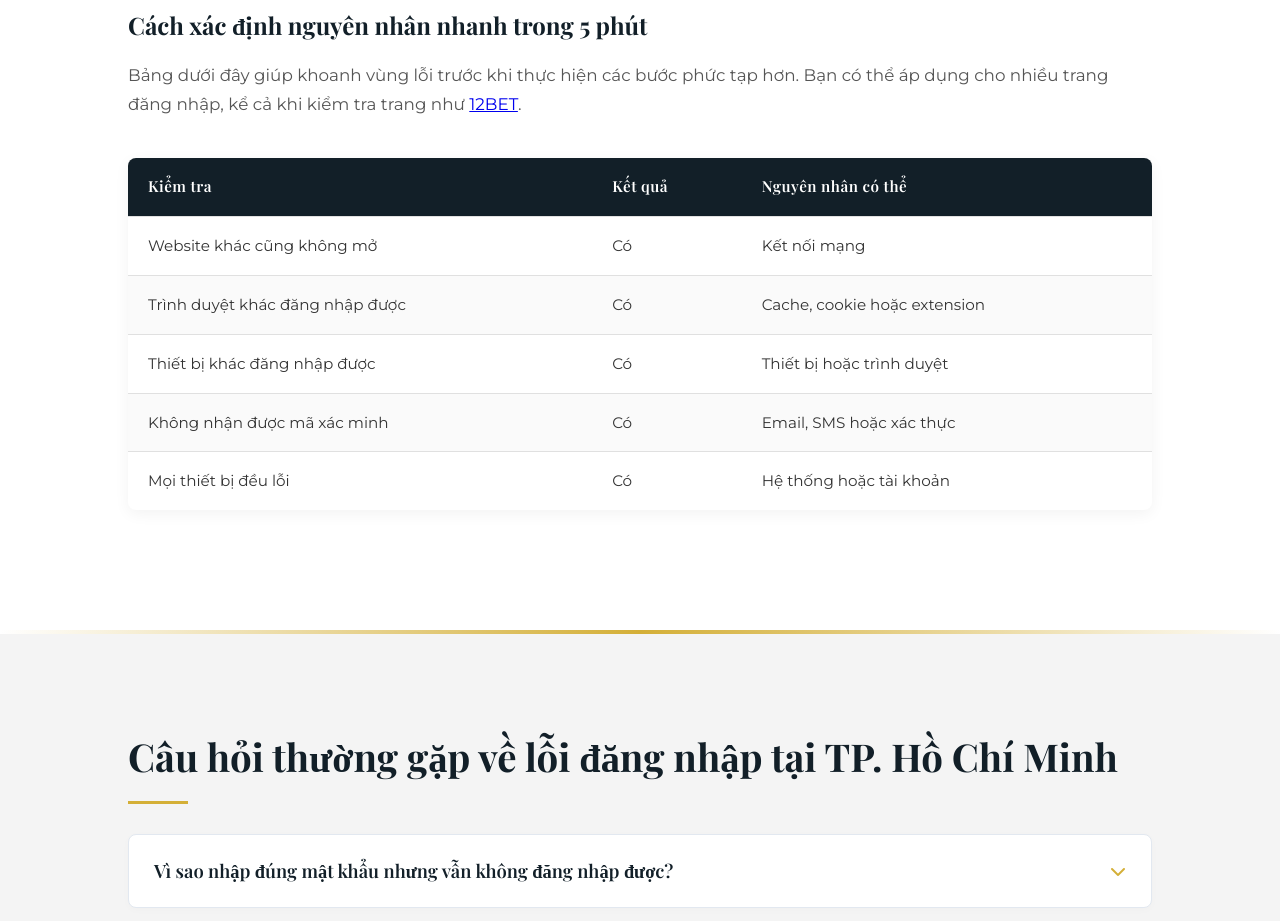
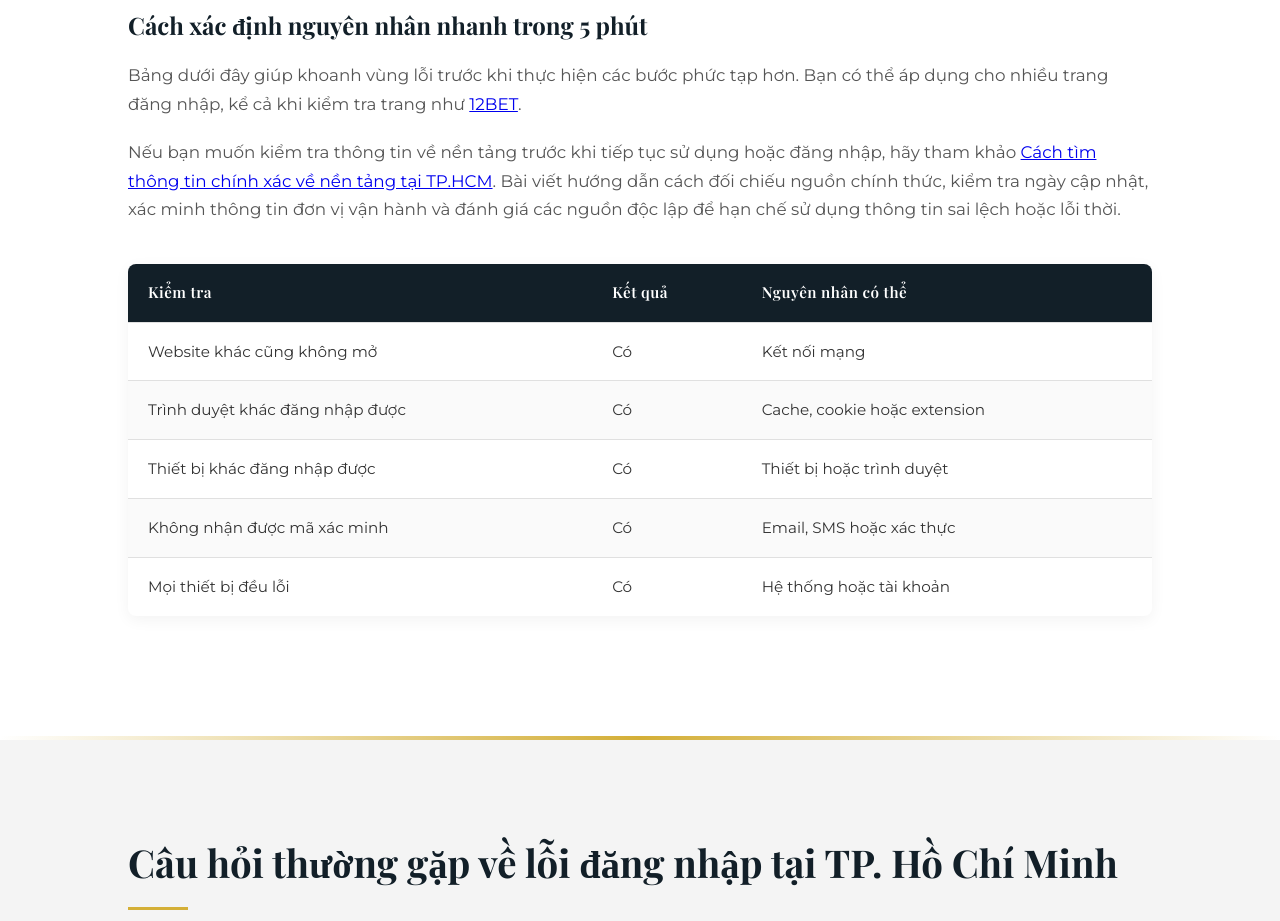
Before and after one commit to linksorahub/12betsmart, a plain HTML site: page index.html in a window 1280 px wide. Shown: the part 4880-5801 px from the top of the page. Drawn offline with nearby package versions, Linux system fonts and the light colour scheme; a web font is replaced by a local one.

Commit message:
Update index.html

```diff
--- a/index.html
+++ b/index.html
@@ -553,7 +553,9 @@
             <div class="content-block">
                 <h3>Cách xác định nguyên nhân nhanh trong 5 phút</h3>
                 <p>Bảng dưới đây giúp khoanh vùng lỗi trước khi thực hiện các bước phức tạp hơn. Bạn có thể áp dụng cho nhiều trang đăng nhập, kể cả khi kiểm tra trang như <a href="https://12betsmart.link/">12BET</a>.</p>
+                <p>Nếu bạn muốn kiểm tra thông tin về nền tảng trước khi tiếp tục sử dụng hoặc đăng nhập, hãy tham khảo <a href="https://12betsmart.vercel.app/">Cách tìm thông tin chính xác về nền tảng tại TP.HCM</a>. Bài viết hướng dẫn cách đối chiếu nguồn chính thức, kiểm tra ngày cập nhật, xác minh thông tin đơn vị vận hành và đánh giá các nguồn độc lập để hạn chế sử dụng thông tin sai lệch hoặc lỗi thời.<p>
             </div>
+
 
             <!-- Table -->
             <div class="table-responsive">
```
